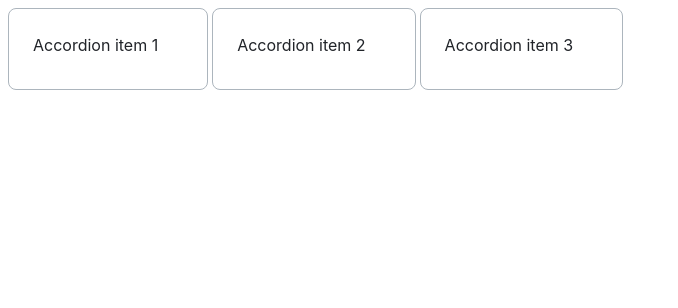
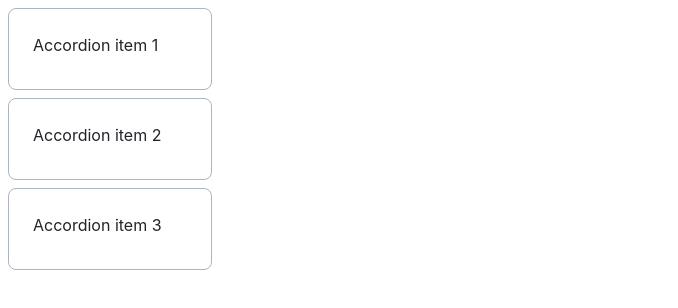
Before and after one commit to js-tasks-ru/htmlcss-20220317_alexxxusachev888, a website: page 03-lection1/02-accordion/index.html in a window 1280 px wide. Shown: the whole page, without its empty margins (0-678 px from the left). Drawn offline with Linux system fonts and the light colour scheme.

Commit message:
FixedAccordion

```diff
--- a/03-lection1/02-accordion/accordion.css
+++ b/03-lection1/02-accordion/accordion.css
@@ -5,16 +5,19 @@
 .accordion__title::-webkit-details-marker {
   display: none;
 }
+.accordion {
+    display: inline-block;
+}
 
-
-.accordion {
+.accordion__item {
+    margin-bottom: 8px;
     background: #FFFFFF;
     border: 1px solid #ACB5BD;
     box-sizing: border-box;
     border-radius: 8px;
     padding: 24px 49px 32px 24px;
+}
 
-}
 
 .accordion__title {
     color: #212429;
@@ -35,11 +38,6 @@
     line-height: 24px;
     }
 
-.accordion__item {
-    margin-bottom: 8px;
-    display: inline-block;
-
-}
 
 .accordion__item:last-child {
     margin-bottom: 0;
--- a/03-lection1/02-accordion/index.html
+++ b/03-lection1/02-accordion/index.html
@@ -6,8 +6,8 @@
         <link rel="stylesheet" href="accordion.css">
     </head>
     <body>
-        <div>
-            <details class="accordion accordion__item">
+        <div class="accordion">
+            <details class="accordion__item">
                 <summary class="accordion__title">
                     Accordion item 1
                 </summary>
@@ -17,7 +17,7 @@
                     Exercitation veniam consequat sunt nostrud amet.
                 </p>
             </details>
-            <details class="accordion accordion__item">
+            <details class="accordion__item">
                 <summary class="accordion__title">
                     Accordion item 2
                 </summary>
@@ -27,7 +27,7 @@
                     Exercitation veniam consequat sunt nostrud amet.
                 </p>
             </details>
-            <details class="accordion accordion__item">
+            <details class="accordion__item">
                 <summary class="accordion__title">
                     Accordion item 3
                 </summary>
@@ -38,6 +38,5 @@
                 </p>
             </details>
         </div>
-
     </body>
 </html>
```
